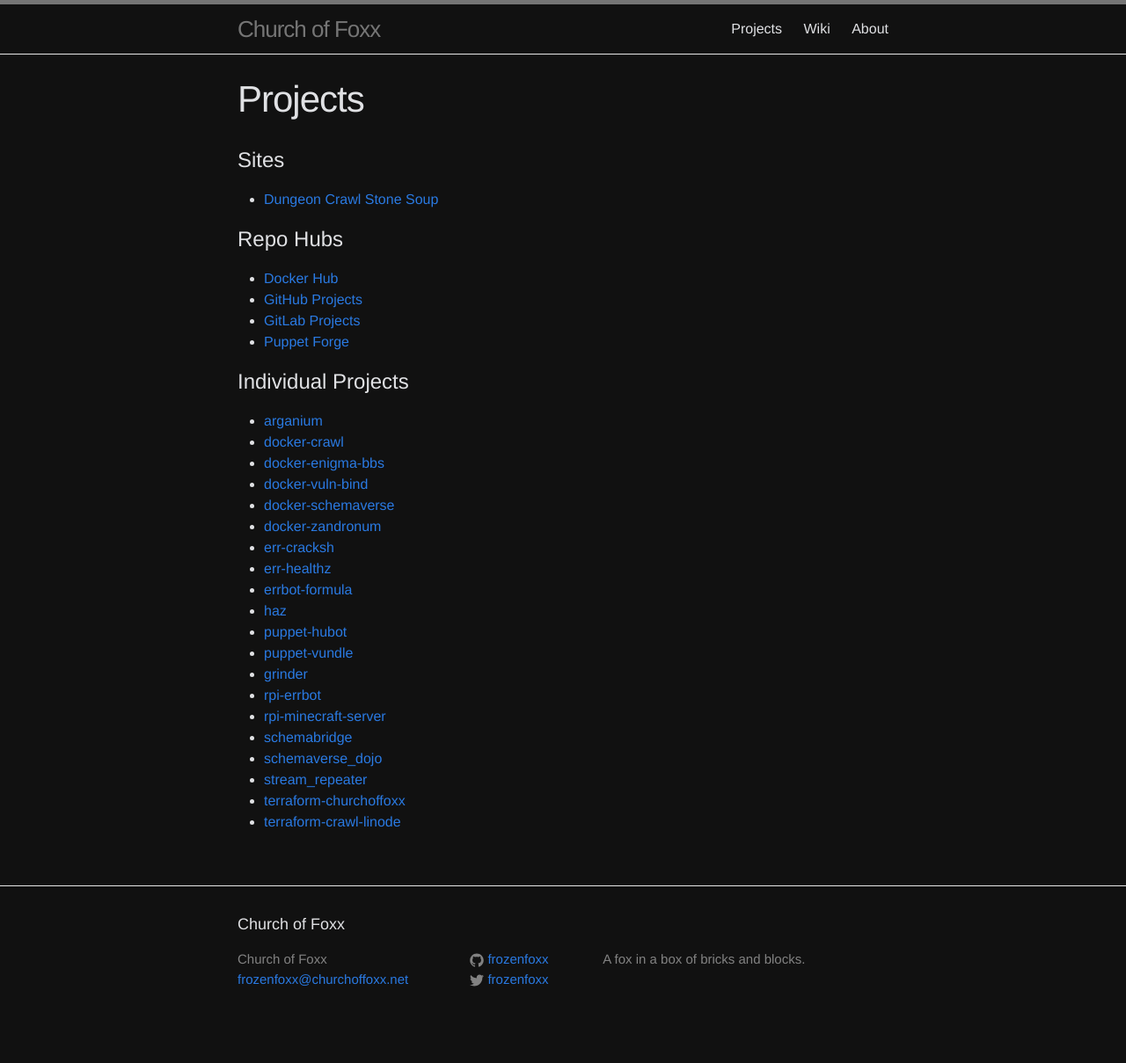
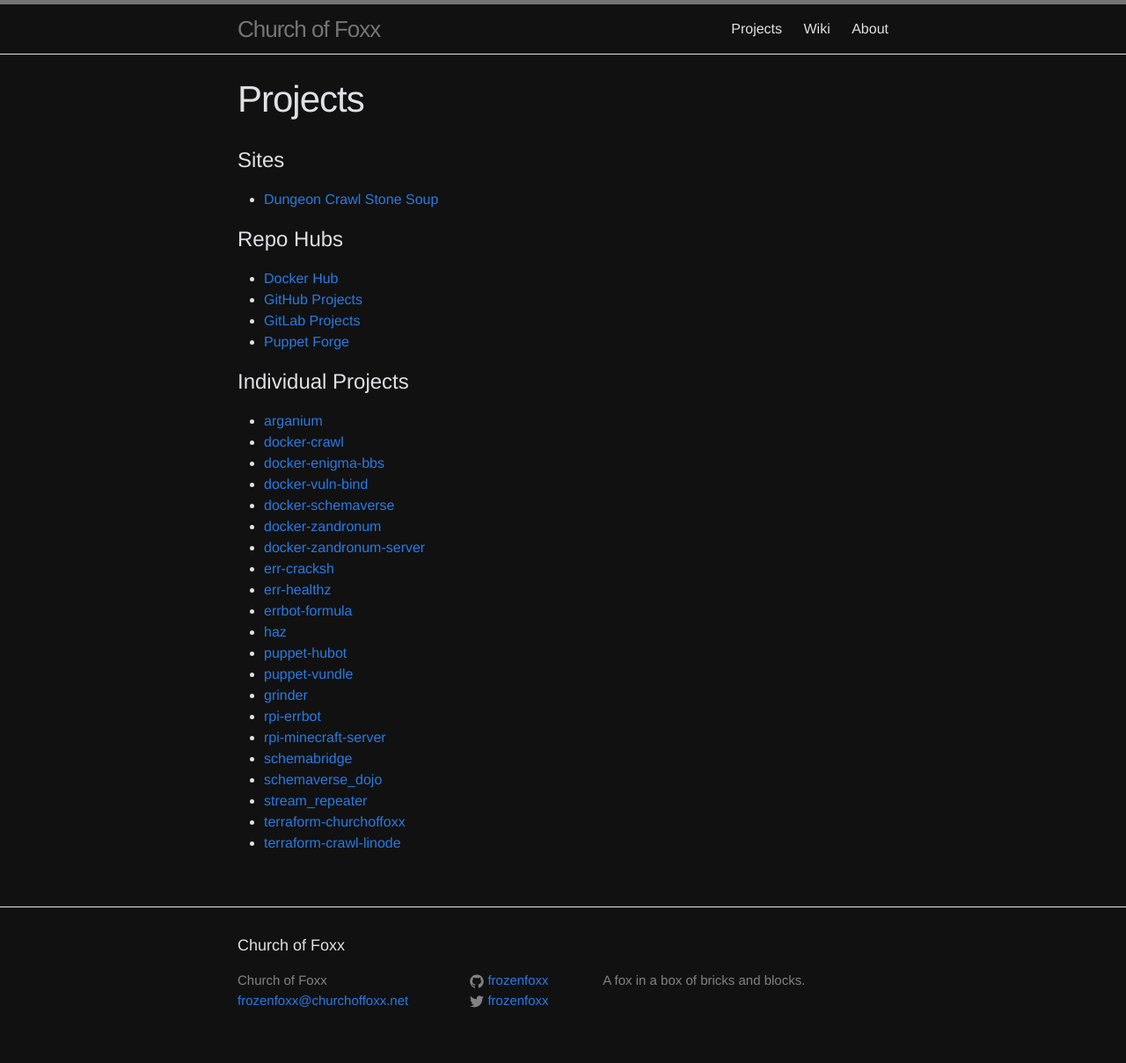
Before and after one commit to frozenfoxx/frozenfoxx.github.io, a Jekyll site: the page built from projects.md, in a window 1280 px wide. Shown: the whole page at 88% size. Built offline with Jekyll 4.4.1, drawn with Linux system fonts in a browser that asks for light colours; before the commit the page ends 1185 px from its top, so only the background shows below that.

Commit message:
Update projects.md

```diff
--- a/projects.md
+++ b/projects.md
@@ -23,6 +23,7 @@
 * [docker-vuln-bind](https://github.com/frozenfoxx/docker-vuln-bind)
 * [docker-schemaverse](https://github.com/frozenfoxx/docker-schemaverse)
 * [docker-zandronum](https://github.com/frozenfoxx/docker-zandronum)
+* [docker-zandronum-server](https://github.com/frozenfoxx/docker-zandronum-server)
 * [err-cracksh](https://github.com/frozenfoxx/err-cracksh)
 * [err-healthz](https://github.com/frozenfoxx/err-healthz)
 * [errbot-formula](https://github.com/frozenfoxx/errbot-formula)
```
